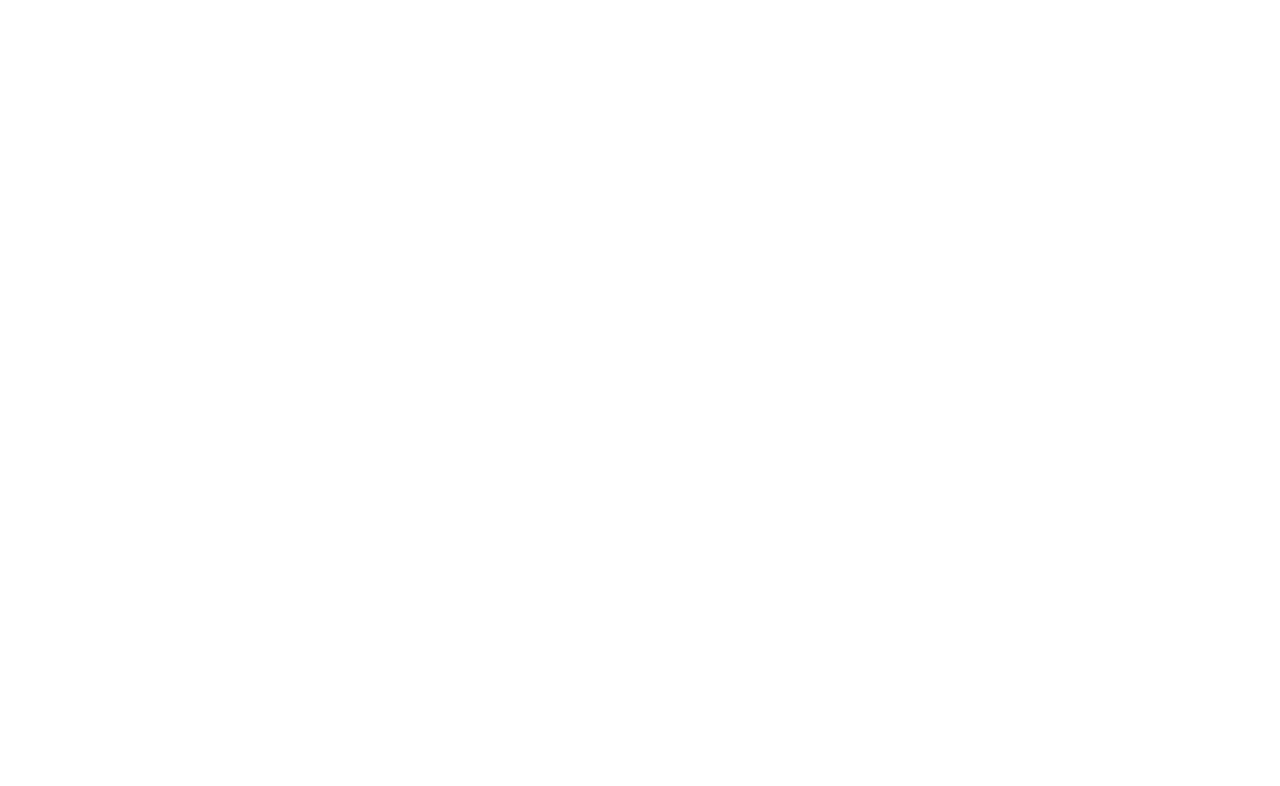
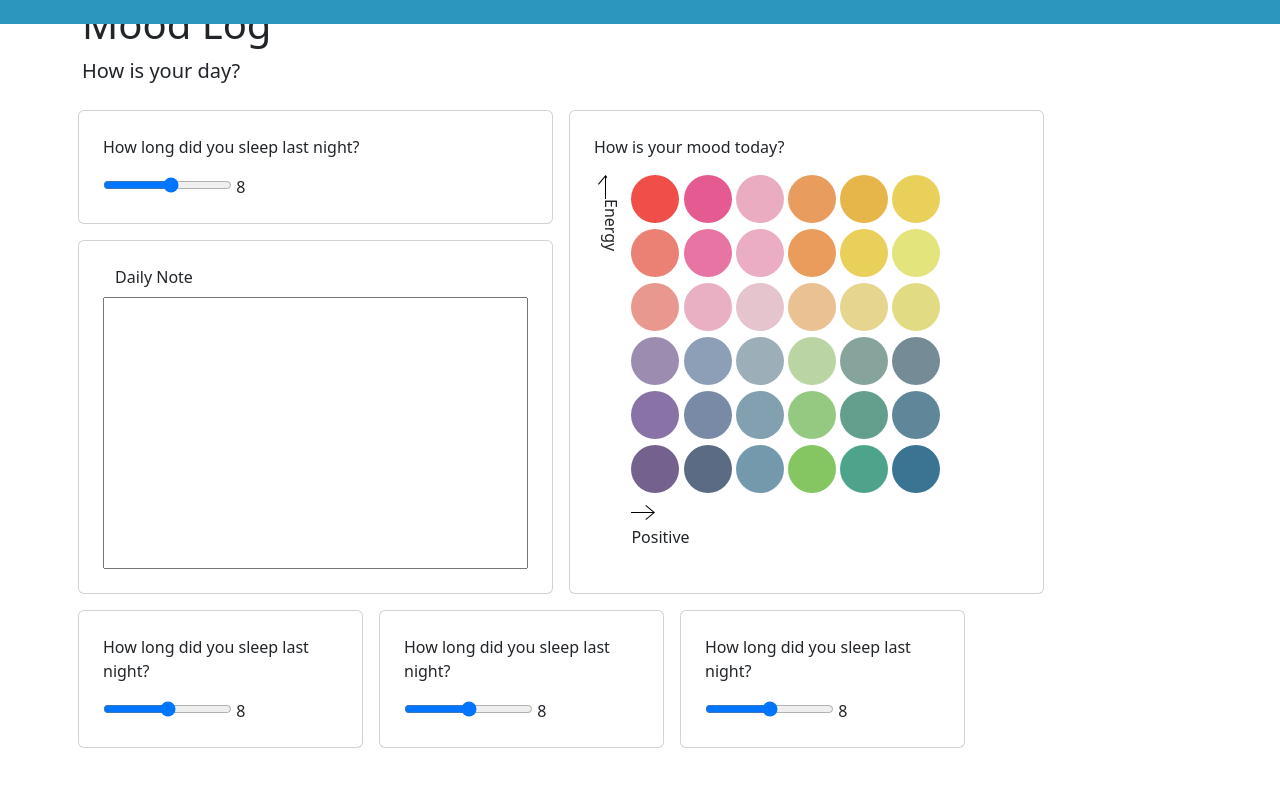
Before and after one commit to info340-au22/project-jzhang5959, a plain HTML site: page mood-log.html in a window 1280 px wide. Drawn offline with nearby package versions, Linux system fonts and the light colour scheme.

Commit message:
update mood-log

```diff
--- a/css/style.css
+++ b/css/style.css
@@ -22,3 +22,158 @@ nav a {
     color: black;
     text-decoration: none;
 }
+
+.dot {
+    height: 3rem;
+    width: 3rem;
+    background-color: #bbb;
+    border-radius: 50%;
+    display: inline-block;
+  }
+
+#moodquestion {
+    height: 17rem;
+}
+
+.enraged {
+    background-color: #F04E48;
+}
+
+.dot:hover, .dot:focus {
+    box-shadow: rgba(63, 197, 186, 0.4) 5px 5px, rgba(36, 211, 220, 0.3) 10px 10px, rgba(46, 240, 240, 0.2) 15px 15px, rgba(46, 240, 233, 0.1) 20px 20px, rgba(46, 240, 221, 0.05) 25px 25px;
+}
+
+.vertical {
+    writing-mode: vertical-rl;
+    text-orientation: mixed;
+    font-size: 1rem;
+    margin-bottom: 0;
+}
+
+.fuming {
+    background-color: #EB8075;
+}
+
+.repulse {
+    background-color: #E8988E;
+}
+
+.stressed {
+    background-color: #E55A90;
+}
+
+.angry {
+    background-color: #E874A3;
+}
+
+.worried {
+    background-color: #E8B0C2;
+}
+
+.shocked {
+    background-color: #EAACC1;
+}
+
+.restless {
+    background-color: #EBADC4;
+}
+
+.peeved {
+    background-color: #E5C4CE;
+}
+
+.surprised {
+    background-color: #E89C5D;
+}
+
+.energized {
+    background-color: #E99C5C;
+}
+
+.joyful {
+    background-color: #EAC192;
+}
+
+.motivated {
+    background-color: #e7b64b;
+}
+
+.optimistic {
+    background-color: #E4B063;
+}
+
+.hopeful {
+    background-color: #e5d58e;
+}
+
+.ecstatic {
+    background-color: #E9D05A;
+}
+
+.excited {
+    background-color: #e4e47d;
+}
+
+.blissful {
+    background-color: #e1dc84;
+}
+
+.optimistic {
+    background-color: #E9D05A;
+}
+
+.despair {
+    background-color: #74618D;
+}
+.miserable {
+    background-color: #8973a6;
+}
+.disgusted {
+    background-color: #9c8db0;
+}
+.bored {
+    background-color: #5B6B83;
+}
+.lonely {
+    background-color: #788aa5;
+}
+.excluded {
+    background-color: #8d9eb7;
+}
+.drained {
+    background-color: #7499AD;
+}
+.tired {
+    background-color: #83a0b0;
+}
+.shamed {
+    background-color: #9caeb8;
+}
+.calm {
+    background-color: #85C663;
+}
+.satisfied {
+    background-color: #95C982;
+}
+
+.at-ease {
+    background-color: #BBD4A3;
+}
+.tranquil {
+    background-color: #4EA48A;
+}
+.secured {
+    background-color: #649f8d;
+}
+.content {
+    background-color: #87a49c;
+}
+.serene {
+    background-color: #3A7492;
+}
+.balanced {
+    background-color: #5f8699;
+}
+.fullfilled {
+    background-color: #758c97;
+}
--- a/mood-log.html
+++ b/mood-log.html
@@ -0,0 +1,165 @@
+<!DOCTYPE html>
+<html lang="en">
+
+<head>
+  <meta charset="UTF-8" >
+  <meta name="author" content="Gege Jiang">
+  <title>Mood Log</title>
+
+
+  <link href="https://cdn.jsdelivr.net/npm/bootstrap@5.2.2/dist/css/bootstrap.min.css" rel="stylesheet" integrity="sha384-Zenh87qX5JnK2Jl0vWa8Ck2rdkQ2Bzep5IDxbcnCeuOxjzrPF/et3URy9Bv1WTRi" crossorigin="anonymous">
+  <link rel="stylesheet" href="css/style.css">
+</head>
+
+<body>
+   <!-- Navbar Here-->
+  <nav>
+
+  </nav>
+
+  <header>
+    <div class="container">
+      <h1>Mood Log</h1>
+    </div>
+  </header>
+
+
+
+  <main>
+    <div class="container">
+      <div class="log">
+        <p class="lead">How is your day? </p>
+
+      <div class="mood-card-container row">
+        <div class="m-2 col-lg-5 col">
+          <div class="card row p-2 mb-3">
+          <div class="card-body">
+            <p> How long did you sleep last night? </p>
+            <div class="slidecontainer">
+              <input type="range" min="0" max="15" value="8" class="slider" oninput="this.nextElementSibling.value = this.value">
+              <output>8</output>
+          </div>
+          </div>
+        </div>
+        <div class="card row p-4">
+          <label for="moodquestion" class="mb-2">Daily Note</label>
+          <input type="text" id="moodquestion" name="moodquestion">
+        </div>
+        </div>
+
+
+
+        <div class="card m-2 p-2 col-lg-5">
+          <div class="card-body">
+            <p> How is your mood today? </p>
+            <div class="row">
+          <div class="col-1">
+            <div class = "row">
+            <svg width="24" height="24" xmlns="http://www.w3.org/2000/svg" fill-rule="evenodd" clip-rule="evenodd"><path d="M11 2.206l-6.235 7.528-.765-.645 7.521-9 7.479 9-.764.646-6.236-7.53v21.884h-1v-21.883z"/></svg>
+            </div>
+            <div class = "row">
+            <p class="vertical">Energy</p>
+            </div>
+
+          </div>
+            <div class="col-11">
+            <div>
+              <span class="dot enraged"></span>
+              <span class="dot stressed"></span>
+              <span class="dot shocked"></span>
+              <span class="dot surprised"></span>
+              <span class="dot motivated"></span>
+              <span class="dot ecstatic"></span>
+            </div>
+            <div>
+              <span class="dot fuming"></span>
+              <span class="dot angry"></span>
+              <span class="dot restless"></span>
+              <span class="dot energized"></span>
+              <span class="dot optimistic"></span>
+              <span class="dot excited"></span>
+            </div>
+            <div>
+              <span class="dot repulse"></span>
+              <span class="dot worried"></span>
+              <span class="dot peeved"></span>
+              <span class="dot joyful"></span>
+              <span class="dot hopeful"></span>
+              <span class="dot blissful"></span>
+            </div>
+            <div>
+              <span class="dot disgusted"></span>
+              <span class="dot excluded"></span>
+              <span class="dot shamed"></span>
+              <span class="dot at-ease"></span>
+              <span class="dot content"></span>
+              <span class="dot fullfilled"></span>
+            </div>
+            <div>
+              <span class="dot miserable"></span>
+              <span class="dot lonely"></span>
+              <span class="dot tired"></span>
+              <span class="dot satisfied"></span>
+              <span class="dot secured"></span>
+              <span class="dot balanced"></span>
+            </div>
+            <div>
+              <span class="dot despair"></span>
+              <span class="dot bored"></span>
+              <span class="dot drained"></span>
+              <span class="dot calm"></span>
+              <span class="dot tranquil"></span>
+              <span class="dot serene"></span>
+            </div>
+            <div>
+               <svg width="24" height="24" xmlns="http://www.w3.org/2000/svg" fill-rule="evenodd" clip-rule="evenodd"><path d="M21.883 12l-7.527 6.235.644.765 9-7.521-9-7.479-.645.764 7.529 6.236h-21.884v1h21.883z"/></svg>
+               <p>Positive</p>
+            </div>
+          </div>
+
+          </div>
+          </div>
+
+        </div>
+
+
+
+        <div class="card m-2 p-2 col-lg-3">
+          <div class="card-body">
+            <p> How long did you sleep last night? </p>
+            <div class="slidecontainer">
+              <input type="range" min="1" max="15" value="8" class="slider" oninput="this.nextElementSibling.value = this.value">
+              <output>8</output>
+          </div>
+          </div>
+        </div>
+
+        <div class="card m-2 p-2 col-lg-3">
+          <div class="card-body">
+            <p> How long did you sleep last night? </p>
+            <div class="slidecontainer">
+              <input type="range" min="1" max="15" value="8" class="slider" oninput="this.nextElementSibling.value = this.value">
+              <output>8</output>
+          </div>
+          </div>
+        </div>
+
+        <div class="card m-2 p-2 col-lg-3">
+          <div class="card-body">
+            <p> How long did you sleep last night? </p>
+            <div class="slidecontainer">
+              <input type="range" min="1" max="15" value="8" class="slider" oninput="this.nextElementSibling.value = this.value">
+              <output>8</output>
+          </div>
+          </div>
+        </div>
+      </div>
+    </div>
+  </div>
+  </main>
+
+  <footer>
+
+  </footer>
+</body>
+</html>
```
